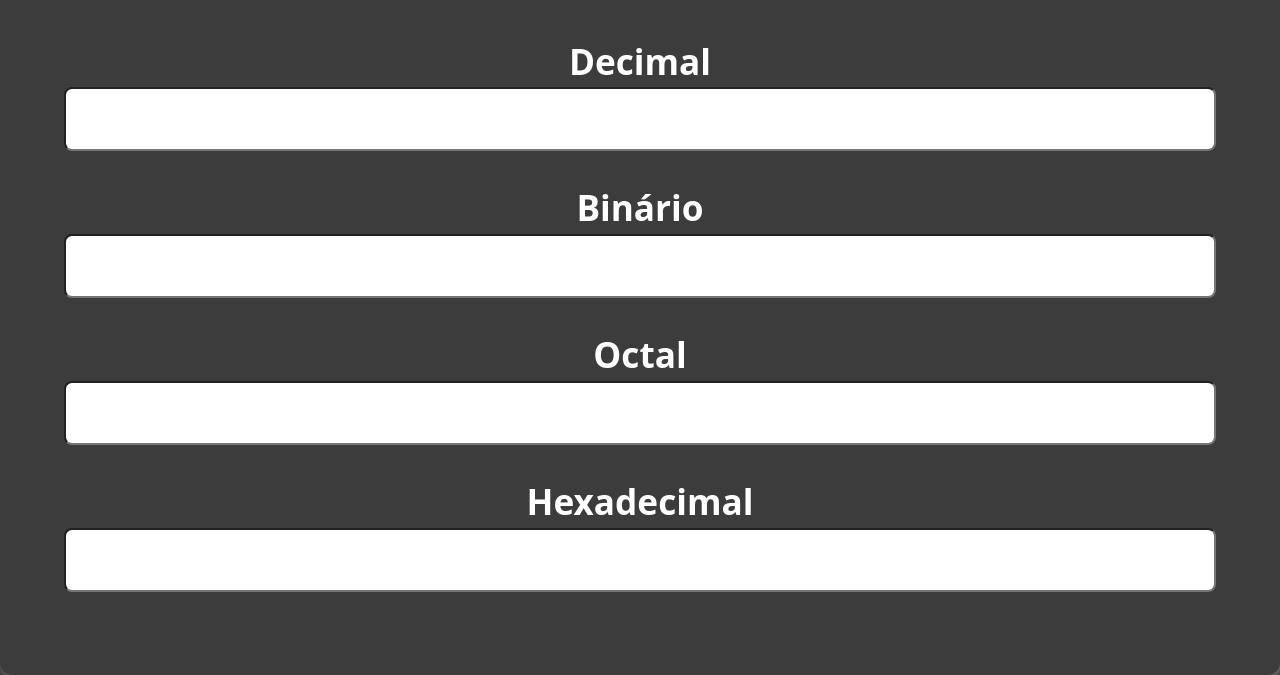
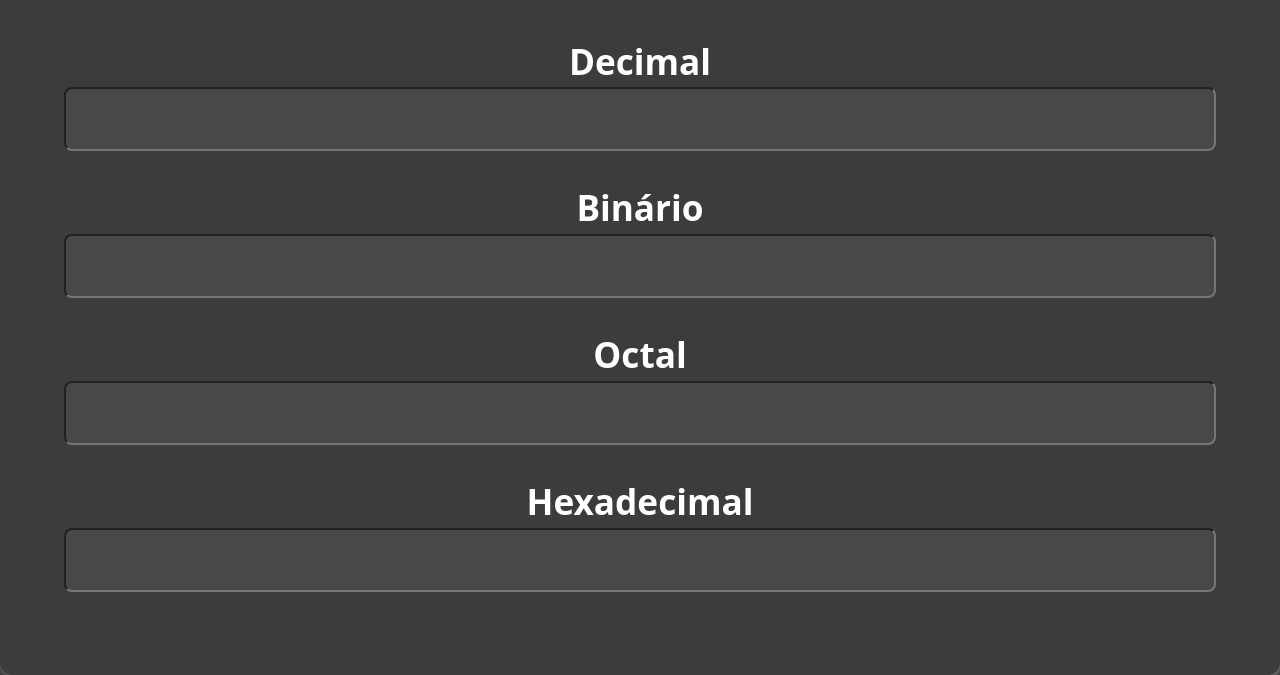
Before and after one commit to vailsoft/conversor-de-bases, a plain HTML site: page index.htm in a window 1280 px wide. Shown: the part 125-800 px from the top of the page. Drawn offline with nearby package versions, Linux system fonts and the light colour scheme.

Commit message:
Alteradas cores

```diff
--- a/style.css
+++ b/style.css
@@ -14,6 +14,9 @@ input {
     height: 8vh;
     text-align: center;
     max-width: 100%;
+    background-color: rgb(72,72,72);
+    color: white;
+    font-weight: 700;
 }
 
 input:focus {
@@ -23,7 +26,7 @@ input:focus {
 
 h2.tit{
     text-align: center;
-    font-size: 3rem;
+    font-size: 50px;
     font-weight: 700;
 }
 
```
